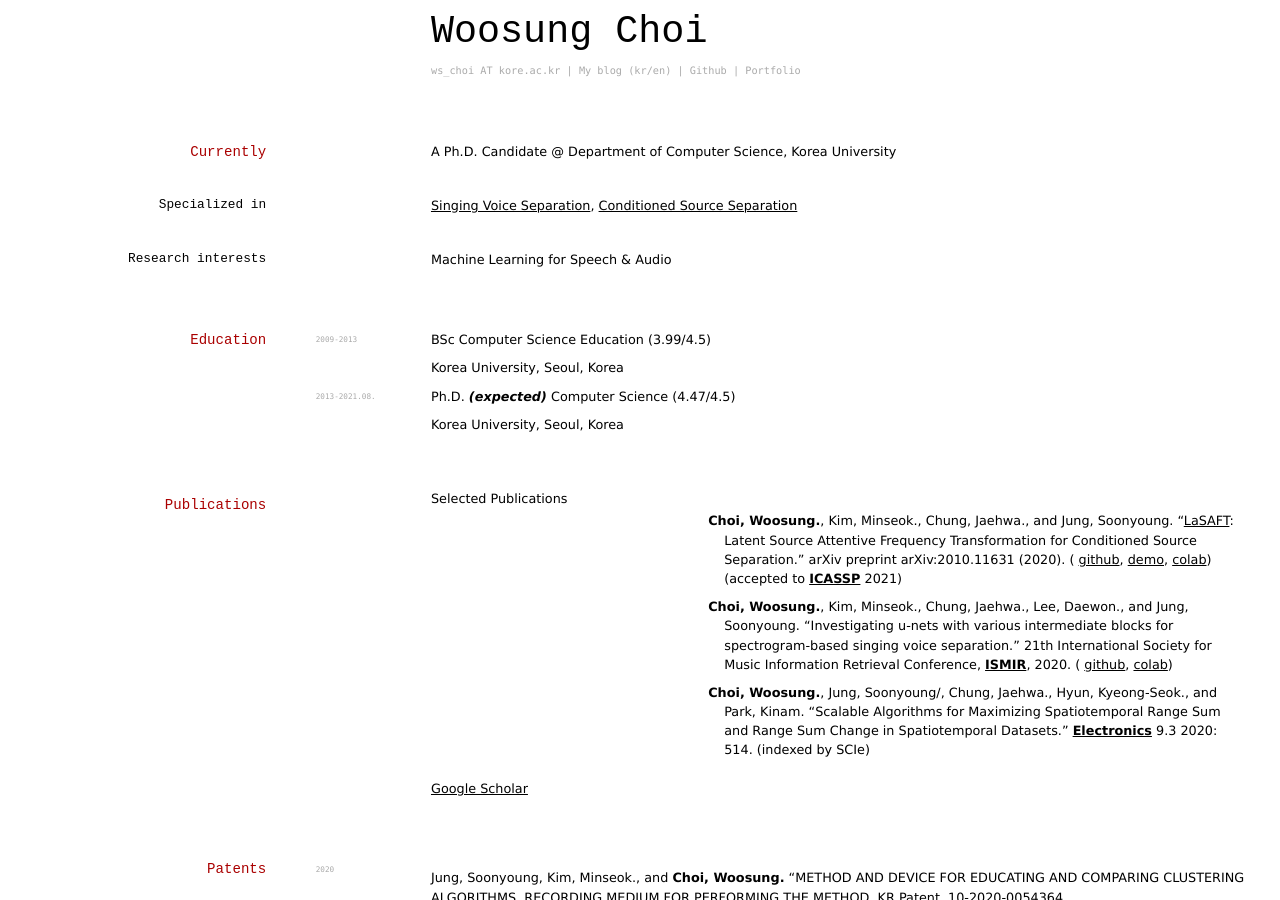
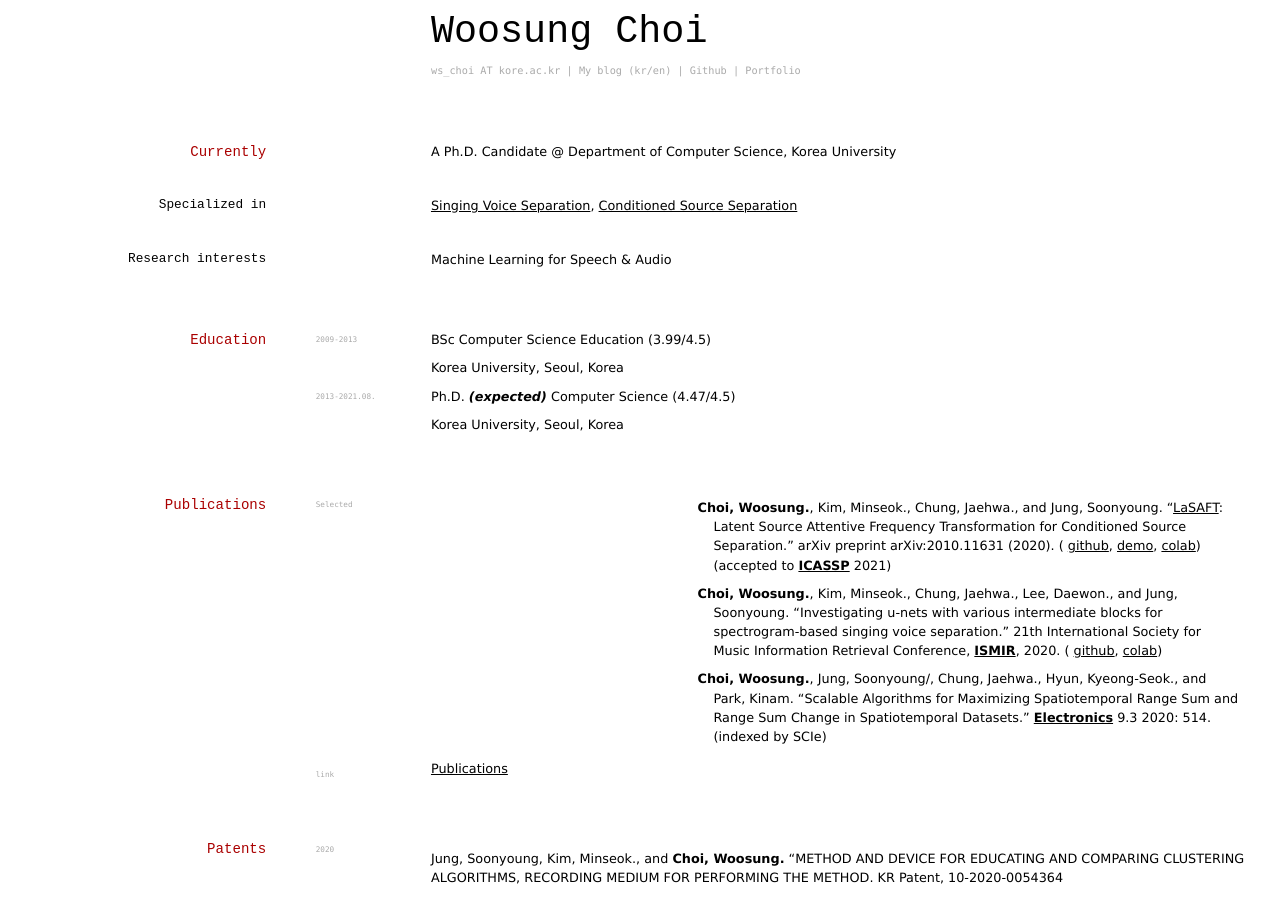
Before and after one commit to ws-choi/cv, a Jekyll site: the page built from index.md, in a window 1280 px wide and 900 px high. Built offline with Jekyll 4.4.1, drawn with Linux system fonts in a browser that asks for light colours.

Commit message:
Update index.md

```diff
--- a/index.md
+++ b/index.md
@@ -39,14 +39,15 @@ Korea University, Seoul, Korea
 
 ## Publications
 
-- Selected Publications
-   - **Choi, Woosung.**, Kim, Minseok., Chung, Jaehwa., and Jung, Soonyoung. "[LaSAFT](https://paperswithcode.com/paper/lasaft-latent-source-attentive-frequency): Latent Source Attentive Frequency Transformation for Conditioned Source Separation." arXiv preprint arXiv:2010.11631 (2020). ( [github](https://github.com/ws-choi/Conditioned-Source-Separation-LaSAFT), [demo](http://lasaft.github.io/), [colab](https://colab.research.google.com/github/ws-choi/Conditioned-Source-Separation-LaSAFT/blob/main/colab_demo/LaSAFT_with_GPoCM_Stella_Jang_Example.ipynb)) (accepted to **[ICASSP](https://2021.ieeeicassp.org/)** 2021)
+`Selected`
+- **Choi, Woosung.**, Kim, Minseok., Chung, Jaehwa., and Jung, Soonyoung. "[LaSAFT](https://paperswithcode.com/paper/lasaft-latent-source-attentive-frequency): Latent Source Attentive Frequency Transformation for Conditioned Source Separation." arXiv preprint arXiv:2010.11631 (2020). ( [github](https://github.com/ws-choi/Conditioned-Source-Separation-LaSAFT), [demo](http://lasaft.github.io/), [colab](https://colab.research.google.com/github/ws-choi/Conditioned-Source-Separation-LaSAFT/blob/main/colab_demo/LaSAFT_with_GPoCM_Stella_Jang_Example.ipynb)) (accepted to **[ICASSP](https://2021.ieeeicassp.org/)** 2021)
 
-   - **Choi, Woosung.**, Kim, Minseok., Chung, Jaehwa., Lee, Daewon., and Jung, Soonyoung. "Investigating u-nets with various intermediate blocks for spectrogram-based singing voice separation." 21th International Society for Music Information Retrieval Conference, **[ISMIR](https://program.ismir2020.net/poster_2-04.html)**, 2020. ( [github](https://github.com/ws-choi/ISMIR2020_U_Nets_SVS), [colab](https://colab.research.google.com/github/ws-choi/ISMIR2020_U_Nets_SVS/blob/master/colab_demo/TFC_TDF_Net_Large.ipynb))
+- **Choi, Woosung.**, Kim, Minseok., Chung, Jaehwa., Lee, Daewon., and Jung, Soonyoung. "Investigating u-nets with various intermediate blocks for spectrogram-based singing voice separation." 21th International Society for Music Information Retrieval Conference, **[ISMIR](https://program.ismir2020.net/poster_2-04.html)**, 2020. ( [github](https://github.com/ws-choi/ISMIR2020_U_Nets_SVS), [colab](https://colab.research.google.com/github/ws-choi/ISMIR2020_U_Nets_SVS/blob/master/colab_demo/TFC_TDF_Net_Large.ipynb))
 
-   - **Choi, Woosung.**, Jung, Soonyoung/, Chung, Jaehwa., Hyun, Kyeong-Seok., and Park, Kinam. "Scalable Algorithms for Maximizing Spatiotemporal Range Sum and Range Sum Change in Spatiotemporal Datasets." **[Electronics](https://www.mdpi.com/2079-9292/9/3/514)** 9.3 2020: 514. (indexed by SCIe)
+- **Choi, Woosung.**, Jung, Soonyoung/, Chung, Jaehwa., Hyun, Kyeong-Seok., and Park, Kinam. "Scalable Algorithms for Maximizing Spatiotemporal Range Sum and Range Sum Change in Spatiotemporal Datasets." **[Electronics](https://www.mdpi.com/2079-9292/9/3/514)** 9.3 2020: 514. (indexed by SCIe)
 
-- [Google Scholar](https://github.com/ws-choi/ws-choi.github.io/blob/full-pub/index.md#publications)
+`link`
+- [Publications](https://github.com/ws-choi/ws-choi.github.io/blob/full-pub/index.md#publications)
 
 ## Patents
 
```
